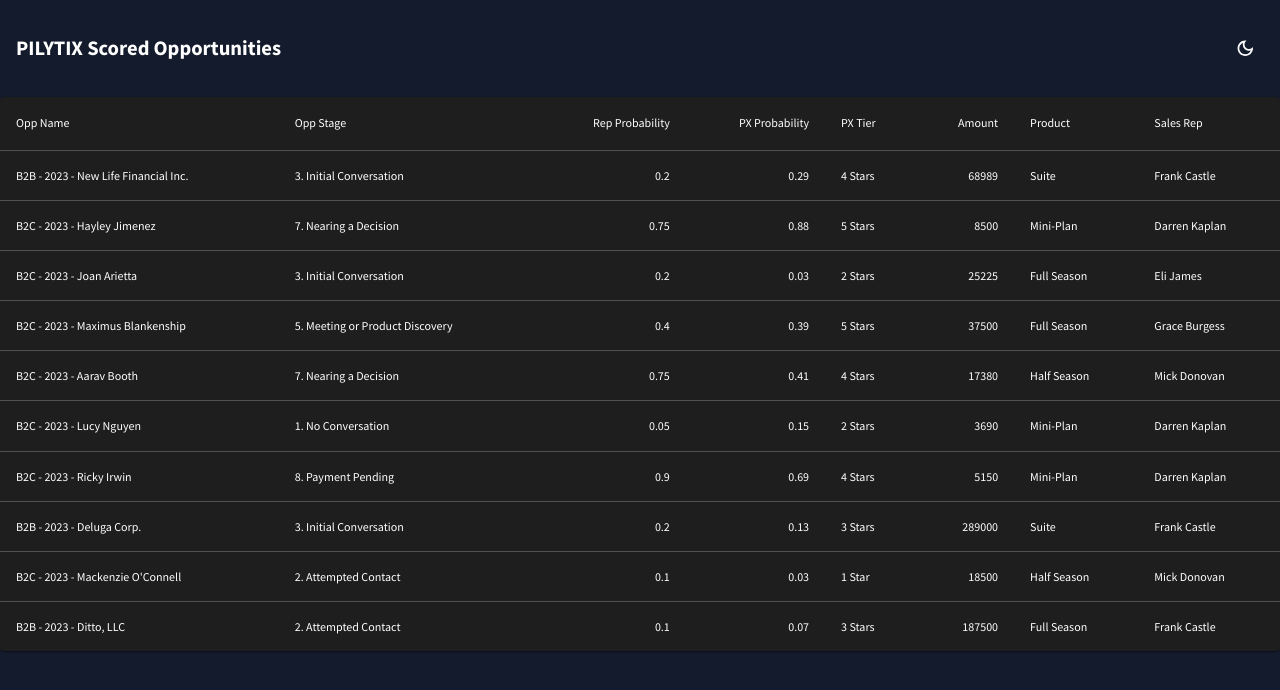
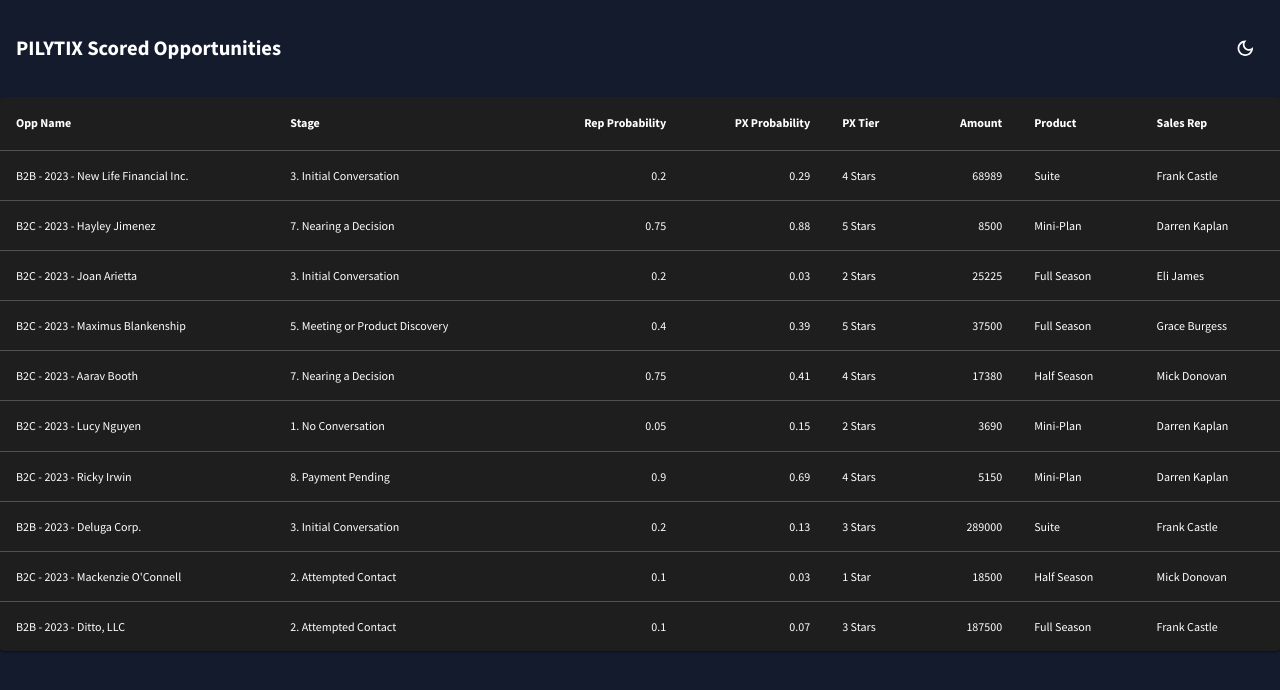
Before and after one commit to RamonJOrtega/customer-prospect-UI, a React (Create React App) app: page / in a window 1280 px wide. Shown: the top 690 px of the page. Built offline with nearby package versions, Linux system fonts and the light colour scheme.

Commit message:
update Table.js react componenet to include the theme and the card with similar margins for UX

```diff
--- a/src/Table.js
+++ b/src/Table.js
@@ -7,7 +7,6 @@
 import TableHead from "@mui/material/TableHead";
 import TableRow from "@mui/material/TableRow";
 import Paper from "@mui/material/Paper";
-import { Box } from "@mui/material";
 
 import * as opportunities from "./opportunities.json";
 
@@ -47,28 +46,43 @@
 
   return (
     <>
-      <Box className="Card">
       {cardShown && (
         <Card
           currentRow={currentRow}
           setCardShown={setCardShown}
           cardShown={cardShown}
+          function={detectKeyUp}
         />
       )}
-      </Box>
 
       <TableContainer component={Paper}>
         <Table sx={{ minWidth: 650 }} aria-label="simple table" id="mainTable">
           <TableHead>
             <TableRow>
-              <TableCell align="left">Opp Name</TableCell>
-              <TableCell align="left">Opp Stage</TableCell>
-              <TableCell align="right">Rep Probability</TableCell>
-              <TableCell align="right">PX Probability</TableCell>
-              <TableCell align="left">PX Tier</TableCell>
-              <TableCell align="right">Amount</TableCell>
-              <TableCell align="left">Product</TableCell>
-              <TableCell align="left">Sales Rep</TableCell>
+              <TableCell align="left" bold="true">
+                <strong>Opp Name</strong>
+              </TableCell>
+              <TableCell align="left">
+                <strong>Stage</strong>
+              </TableCell>
+              <TableCell align="right">
+                <strong>Rep Probability</strong>
+              </TableCell>
+              <TableCell align="right">
+                <strong>PX Probability</strong>
+              </TableCell>
+              <TableCell align="left">
+                <strong>PX Tier</strong>
+              </TableCell>
+              <TableCell align="right">
+                <strong>Amount</strong>
+              </TableCell>
+              <TableCell align="left">
+                <strong>Product</strong>
+              </TableCell>
+              <TableCell align="left">
+                <strong>Sales Rep</strong>
+              </TableCell>
             </TableRow>
           </TableHead>
           <TableBody>
```
Lines whose indentation alone changed are shown as unchanged.
